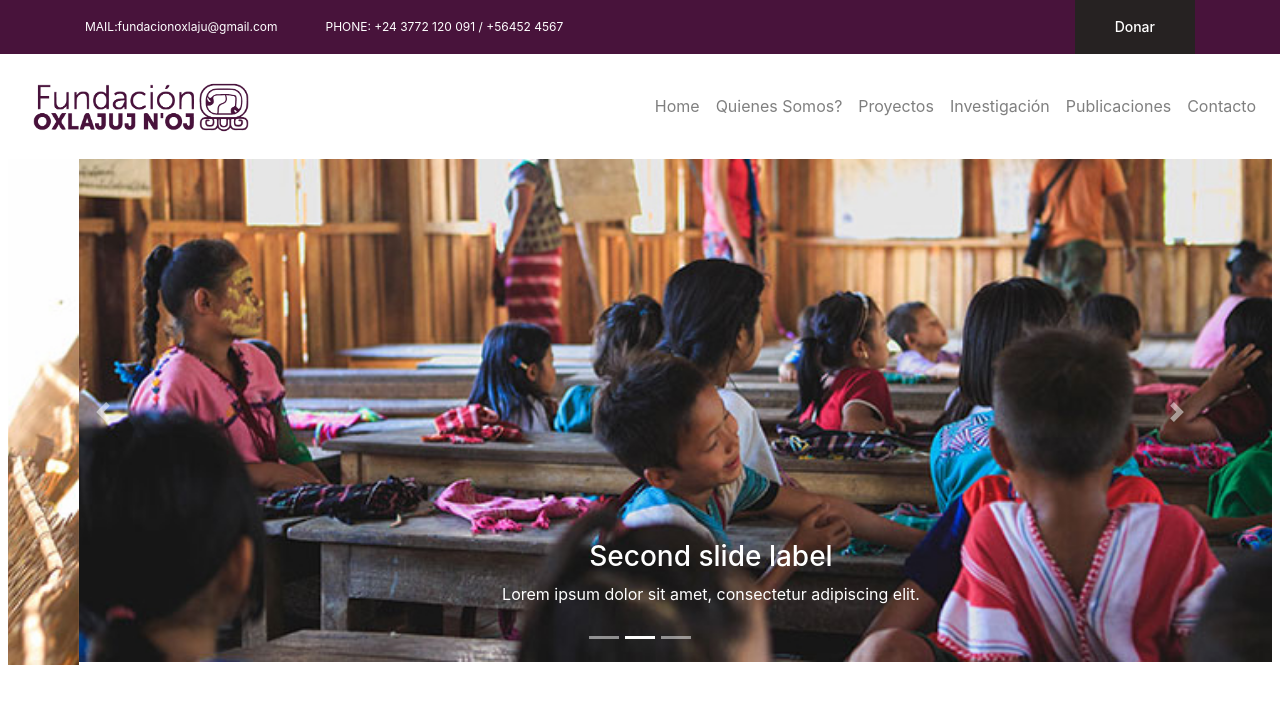
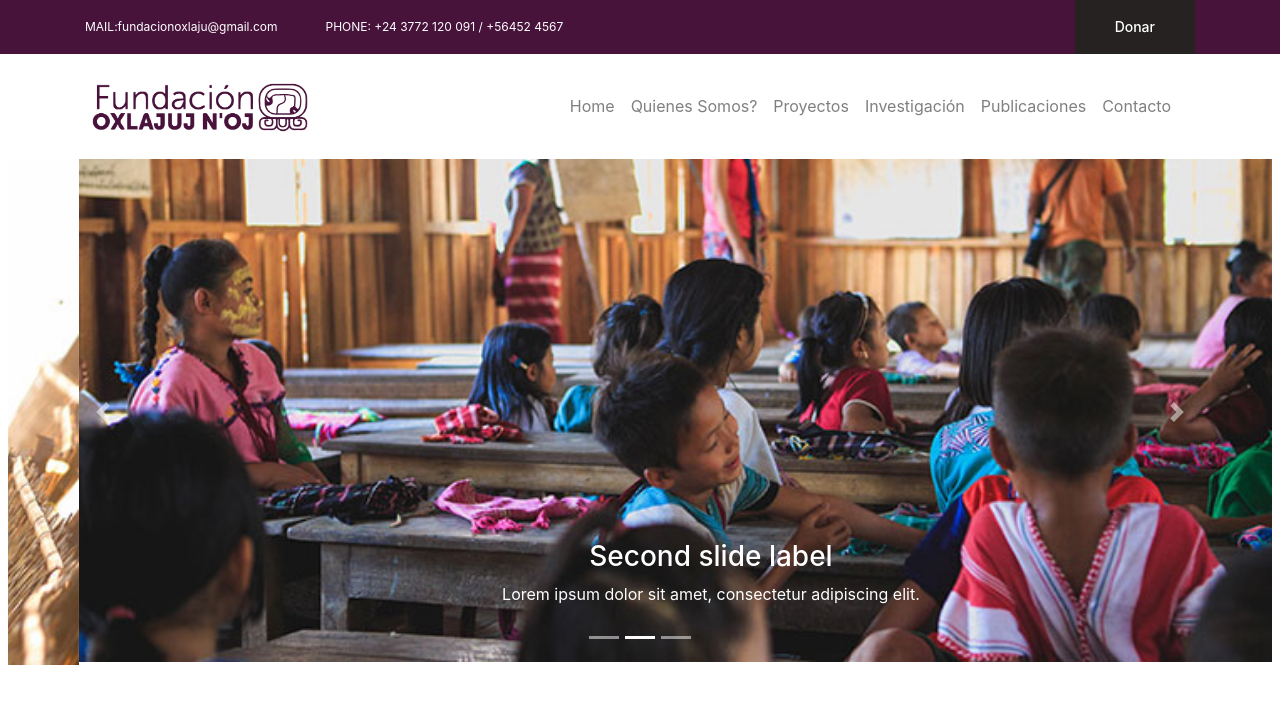
Before and after one commit to Ada-IT/ppi-web-oxlajuj, a Next.js app: page / in a window 1280 px wide. Shown: the top 704 px of the page. Built offline with nearby package versions, Linux system fonts and the light colour scheme.

Commit message:
se agrega container y se alinea contenido en header

```diff
--- a/components/navbar/Navbar.jsx
+++ b/components/navbar/Navbar.jsx
@@ -14,10 +14,10 @@ const NavbarComponent = () => {
   console.log("func", isActive("/contacto"));
 
   return (
-    <>
+    <div className='container'>
       <Navbar expand='lg'>
         <Link href='/'>
-          <a className='navbar-brand'>
+          <a style={{ marginLeft: "-26px" }} className='navbar-brand'>
             <img style={{ width: "250px" }} src='./images/logo.png' />
           </a>
         </Link>
@@ -54,7 +54,7 @@ const NavbarComponent = () => {
           </Nav>
         </Navbar.Collapse>
       </Navbar>
-    </>
+    </div>
   );
 };
 
```
